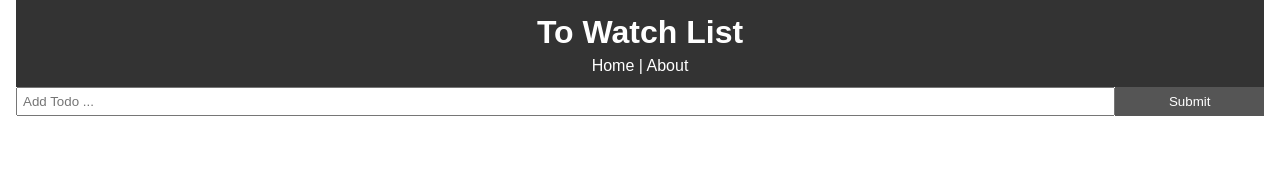
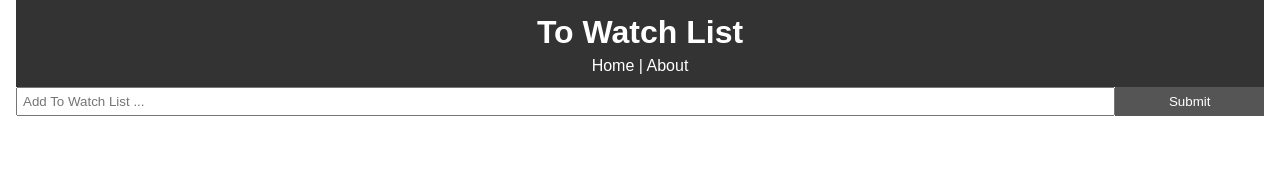
Before and after one commit to sarakahaveci/ToDoList, a React (Create React App) app: page / in a window 1280 px wide. Shown: the top 177 px of the page. Built offline with nearby package versions, Linux system fonts and the light colour scheme; no server answers.

Commit message:
last edit

```diff
--- a/src/components/AddTodo.js
+++ b/src/components/AddTodo.js
@@ -21,7 +21,7 @@ export class AddTodo extends Component {
           type="text"
           name="title"
           style={{ flex: '10', padding: '5px' }}
-          placeholder="Add Todo ..."
+          placeholder="Add To Watch List ..."
           value={this.state.title}
           onChange={this.onChange}
         />
```
Also changed, not shown: 1 other file (tests, documents, lock files or other folders).
